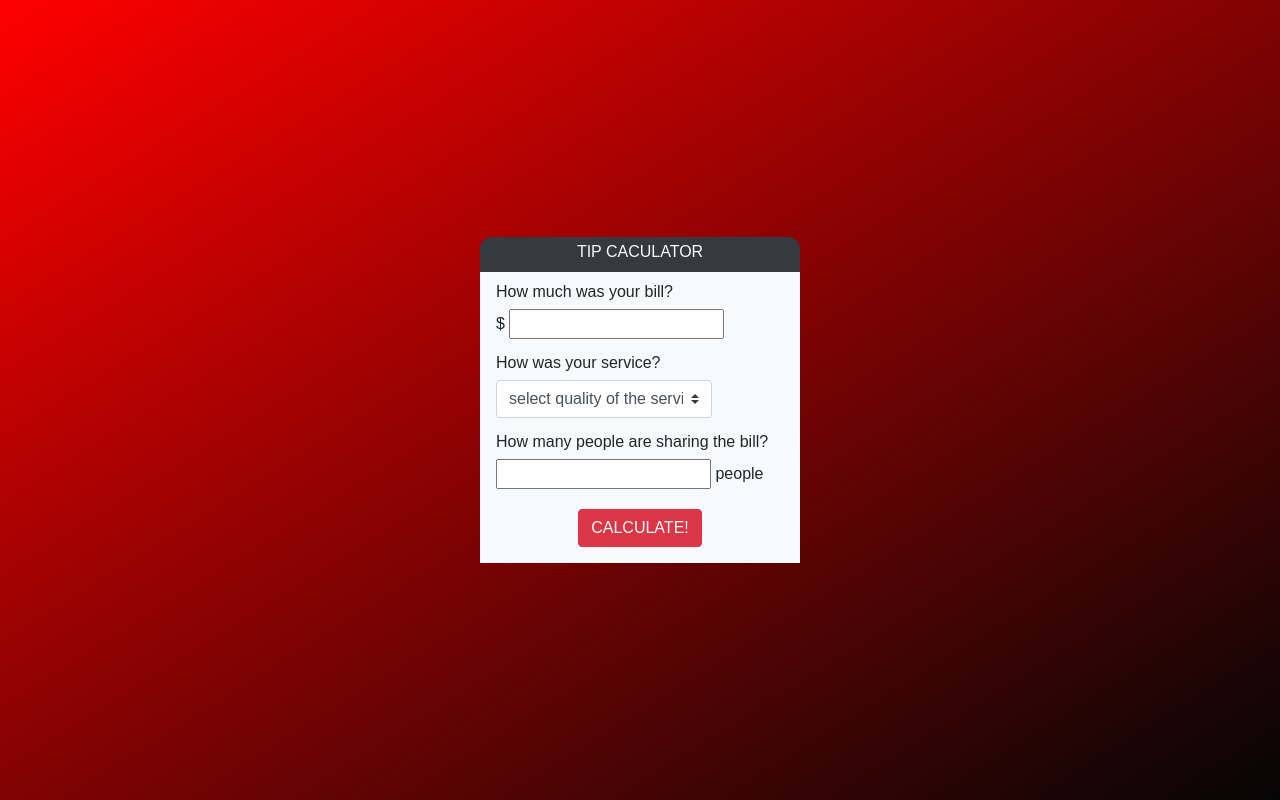
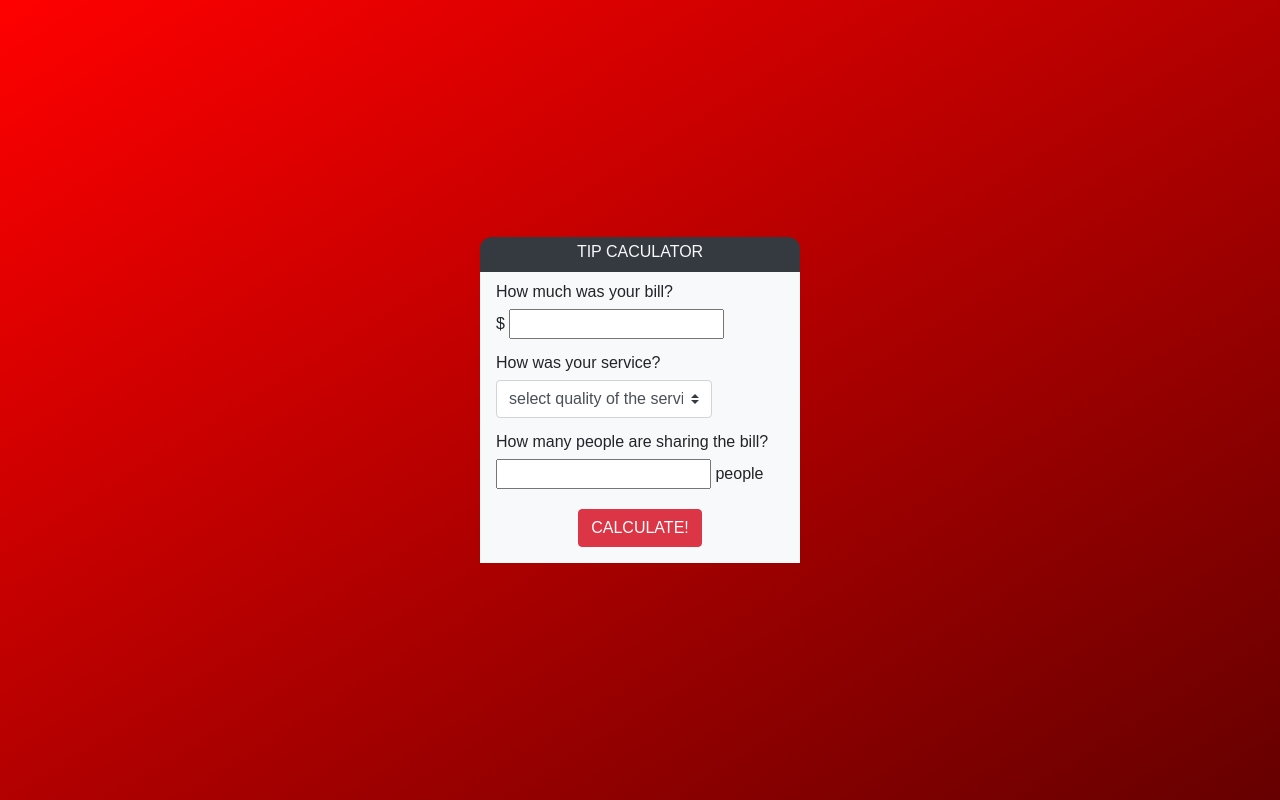
Before and after one commit to hager5q/Tip-Calculator, a plain HTML site: page index.html in a window 1280 px wide. Drawn offline with Linux system fonts and the light colour scheme.

Commit message:
Update style.css
background

```diff
--- a/css/style.css
+++ b/css/style.css
@@ -1,6 +1,6 @@
 body{
     font-family: sans-serif;
-    background-image: linear-gradient(to bottom right , rgb(255, 0, 0) , rgb(5, 5, 5));
+    background-image: linear-gradient(to bottom right , rgb(255, 0, 0) , rgb(102, 0, 0));
 }
 input , select {
     margin-bottom: 12px;
```
